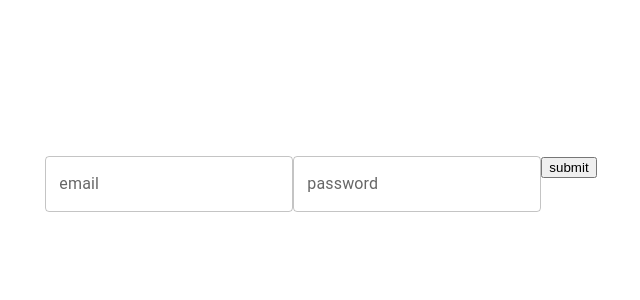
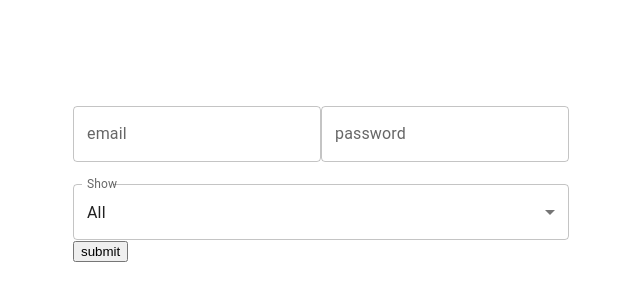
Before and after one commit to quocbinh-npm9081/hook-form-mui-v2, a Next.js app: page / in a window 1280 px wide. Shown: the part 216-516 px from the top of the page, without its empty margins (319-959 px from the left). Built offline with nearby package versions, Linux system fonts and the light colour scheme.

Commit message:
[add] selected MUI

```diff
--- /dev/null
+++ b/pages/components/MenuSelect.tsx
@@ -0,0 +1,42 @@
+import * as React from 'react';
+import Box from '@mui/material/Box';
+import InputLabel from '@mui/material/InputLabel';
+import MenuItem from '@mui/material/MenuItem';
+import FormControl from '@mui/material/FormControl';
+import Select, { SelectChangeEvent } from '@mui/material/Select';
+import {Controller, useFormContext} from 'react-hook-form';
+
+const MenuSelet: React.FC<{name:string}>=({name})=> {
+
+  const {control} = useFormContext();
+
+  return (
+    <Box sx={{ minWidth: 120 }}>
+        <Controller
+            name={name}
+            control={control}
+            defaultValue="show-all"
+            render={({field})=>{
+              return(
+                <FormControl fullWidth >
+                    <InputLabel id="demo-simple-select-label">Show</InputLabel>
+                    <Select
+                        {...field}
+                        labelId="demo-simple-select-label"
+                        id="demo-simple-select"
+                        label="Age"
+                    >
+                    <MenuItem value='show-all'>All</MenuItem>
+                    <MenuItem value='show-email'>Email</MenuItem>
+                    <MenuItem value='show-password'>Password</MenuItem>
+                    </Select>
+              </FormControl>
+              )
+            }}
+        />
+
+    </Box>
+  );
+}
+
+export default React.memo(MenuSelet);
--- a/pages/components/SubTextField.tsx
+++ b/pages/components/SubTextField.tsx
@@ -4,21 +4,21 @@ import { TextField } from '@mui/material'
 
 const SubTextField: React.FC<{
     name: string,
-    defaultValue:string
+    defaultValue:string,
 }> = ({name, defaultValue}) => {
 
   const {formState: errors, control} = useFormContext();
 
   return (
     <Controller
-    name={name}
-    control={control}
-    defaultValue={defaultValue}
-    render={({field})=>{
-      return <TextField {...field} label={name}/>
-    }}
+      name={name}
+      control={control}
+      defaultValue={defaultValue}
+      render={({field})=>{
+        return <TextField {...field} label={name} error={!!errors.errors[name]} helperText={errors?.errors[name]?.message === undefined ? " " : String(errors.errors[name]?.message)}/>
+      }}
     />
   )
 }
 
-export default SubTextField
+export default React.memo(SubTextField);
--- a/pages/index.tsx
+++ b/pages/index.tsx
@@ -1,47 +1,85 @@
-import { FC } from 'react'
+import { FC, useState, useEffect } from 'react'
 import Head from 'next/head'
 import styles from '../styles/Home.module.css'
-import {useForm, SubmitHandler,FormProvider} from 'react-hook-form'
+import {useForm, SubmitHandler,FormProvider, useWatch} from 'react-hook-form'
 import {yupResolver} from '@hookform/resolvers/yup';
 import * as yup from 'yup';
 import SubTextField from './components/SubTextField';
+import MenuSelect from './components/MenuSelect';
 
 interface IFormInputs{
-  email: string,
-  password:string
+  email?: string,
+  password?:string,
+  show?:string
 }
 
 const schema = yup.object().shape({
-  email: yup.string().email().required(),
-  password: yup.string().min(4).max(20).required(),
+  email: yup.string().email().required('Name is required'),
+  password: yup.string().min(4).max(20).required('Name is required'),
 });
 
+const initialValue : IFormInputs= {
+  show: 'show-all'
+}
+
+
 export default function Home() {
+  const [valueSelect , getValueSelected] = useState<string | undefined>('show-all');
+  const [defaultValue, setDefaultValues] = useState<any>({email: '', password: '', ...initialValue});
 
-  const menthods = useForm<IFormInputs>({
-    resolver: yupResolver(schema)
+
+  const methods = useForm<IFormInputs>({
+    resolver: yupResolver(schema),
+    defaultValues: defaultValue
   });
 
+
+
+
+  const selected = methods.watch('show');
+  useEffect(() => {
+  if(valueSelect === 'show-email') {
+    setDefaultValues({email: '',...initialValue });
+  }
+  if(valueSelect === 'show-password') {
+    setDefaultValues({password: '',...initialValue });
+  }
+  }, [valueSelect])
+
+  useEffect(() => {
+    getValueSelected(selected);
+  }, [selected])
+
+  useEffect(() => {
+    console.log(defaultValue)
+
+  }, [defaultValue])
+
+
   const handleSubmitForm:SubmitHandler<IFormInputs> = (data:IFormInputs ) =>{
-    console.log(data);
+    let dataTemp = data;
+    delete dataTemp.show;
+    console.log(dataTemp);
+    methods.reset(initialValue)
   };
-
- console.log("value Email change", menthods.watch('email'));
-
 
   return (
     <div className={styles.container}>
       <Head>
-        <title>Create Next App</title>
+        <title>Create React App</title>
         <meta name="description" content="Generated by create next app" />
         <link rel="icon" href="/favicon.ico" />
       </Head>
-
       <main className={styles.main}>
-      <FormProvider {...menthods}>
-          <form onSubmit={menthods.handleSubmit(handleSubmitForm)}>
-            <SubTextField name='email' defaultValue=""/>
-            <SubTextField name='password' defaultValue=""/>
+      <FormProvider {...methods}>
+          <form onSubmit={methods.handleSubmit(handleSubmitForm)}>
+            {valueSelect === 'show-all' && <>
+              <SubTextField name='email' defaultValue=""/>
+              <SubTextField name='password' defaultValue=""/>
+            </>}
+            {valueSelect === 'show-email' && <SubTextField name='email' defaultValue=""/>}
+            {valueSelect === 'show-password' && <SubTextField name='password' defaultValue=""/>}
+            <MenuSelect name='show'/>
             <input type="submit" value="submit"/>
           </form>
       </FormProvider>
```
